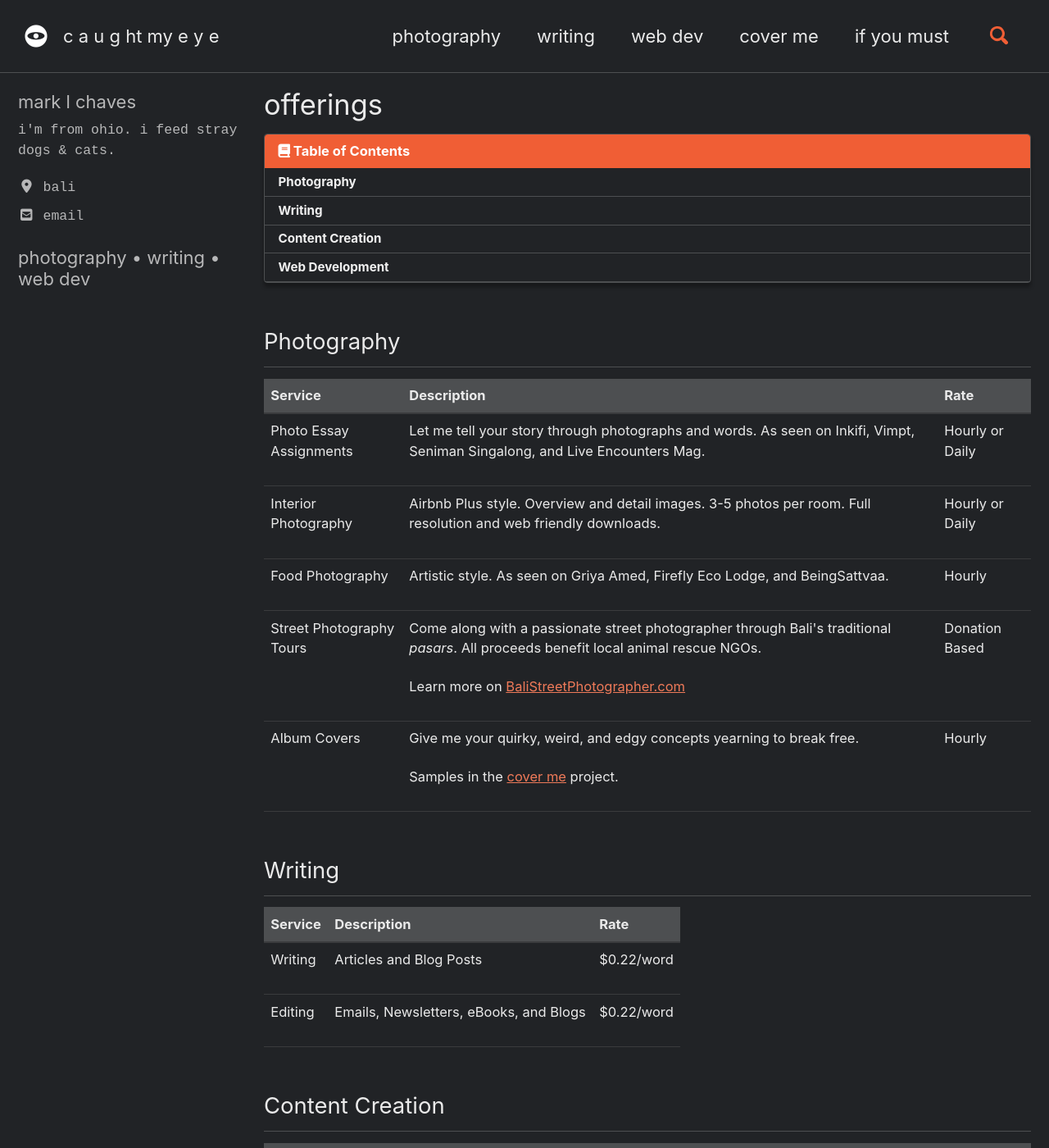
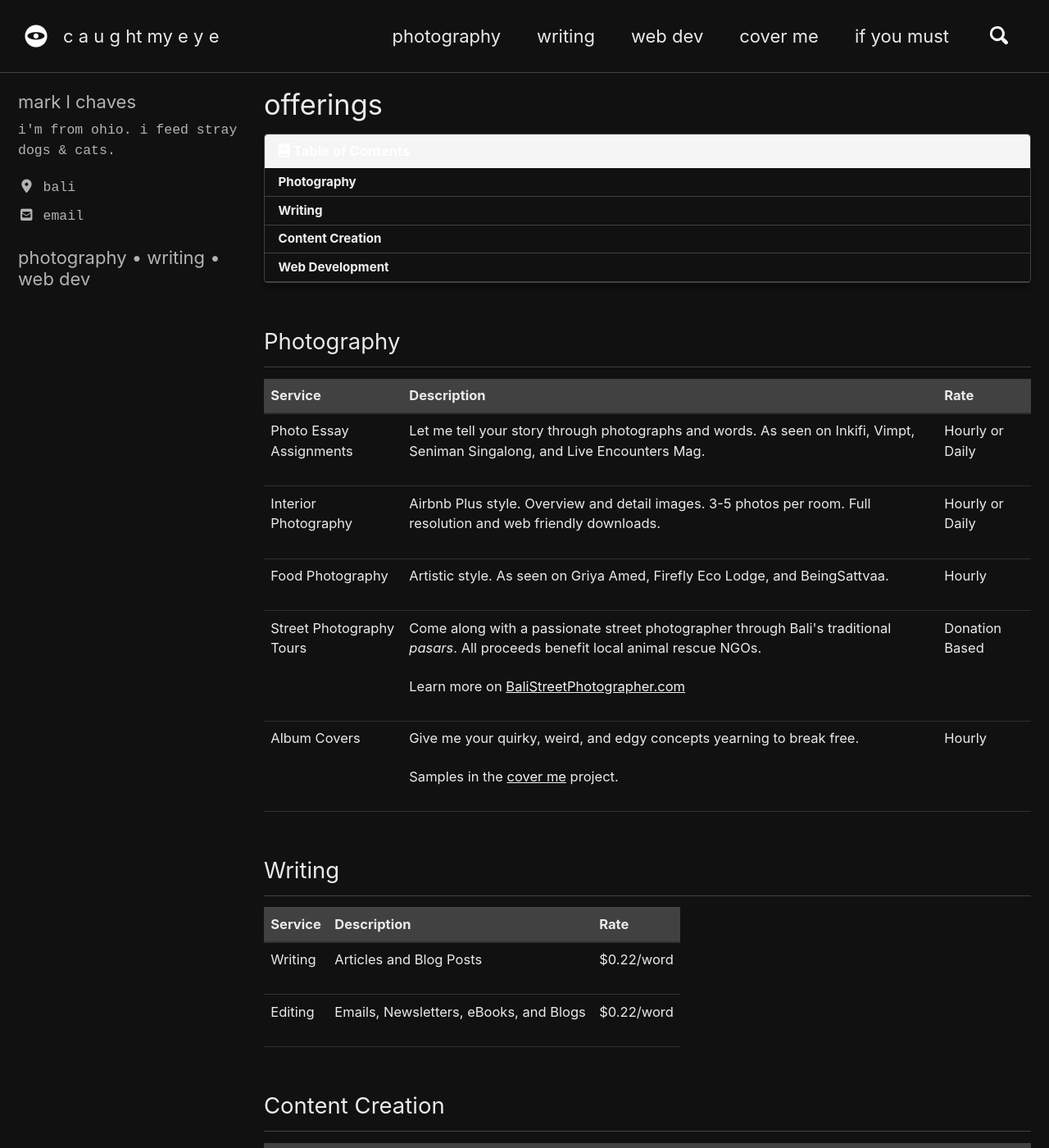
Before and after one commit to marklchaves/caughtmyeye, a Jekyll site: the page built from _pages/offerings.md, in a window 1280 px wide and 1400 px high. Shown: the whole window at 82% size. Built offline with Jekyll 4.4.1, drawn with Linux system fonts in a browser that asks for light colours; cached includes are drawn as plain includes; nearby versions of some CDN libraries.

Commit message:
Moody black and white, resized logo images

```diff
--- a/_sass/minimal-mistakes/skins/_mlc.scss
+++ b/_sass/minimal-mistakes/skins/_mlc.scss
@@ -3,9 +3,9 @@
    ========================================================================== */
 
 /* MLC Colors */
-$background-color: #212326 !default;
+$background-color: #111111 !default;
 $text-color: #eaeaea !default;
-$primary-color: #f05e35 !default; /* red orange */
+$primary-color: whitesmoke !default; /* red orange */
 $border-color: mix(#fff, $background-color, 20%) !default;
 $code-background-color: mix(#000, $background-color, 15%) !default;
 $code-background-color-dark: mix(#000, $background-color, 20%) !default;
```
Also changed, not shown: assets/icons/android-chrome-192x192.png, assets/icons/android-chrome-512x512.png, assets/icons/apple-touch-icon-128.png, assets/icons/apple-touch-icon-144.png, assets/icons/apple-touch-icon-72.png, assets/icons/apple-touch-icon.png, assets/icons/favicon-16x16.png, assets/icons/favicon-32x32.png, assets/icons/favicon.ico, assets/icons/mstile-150x150.png, siteicon.png.
